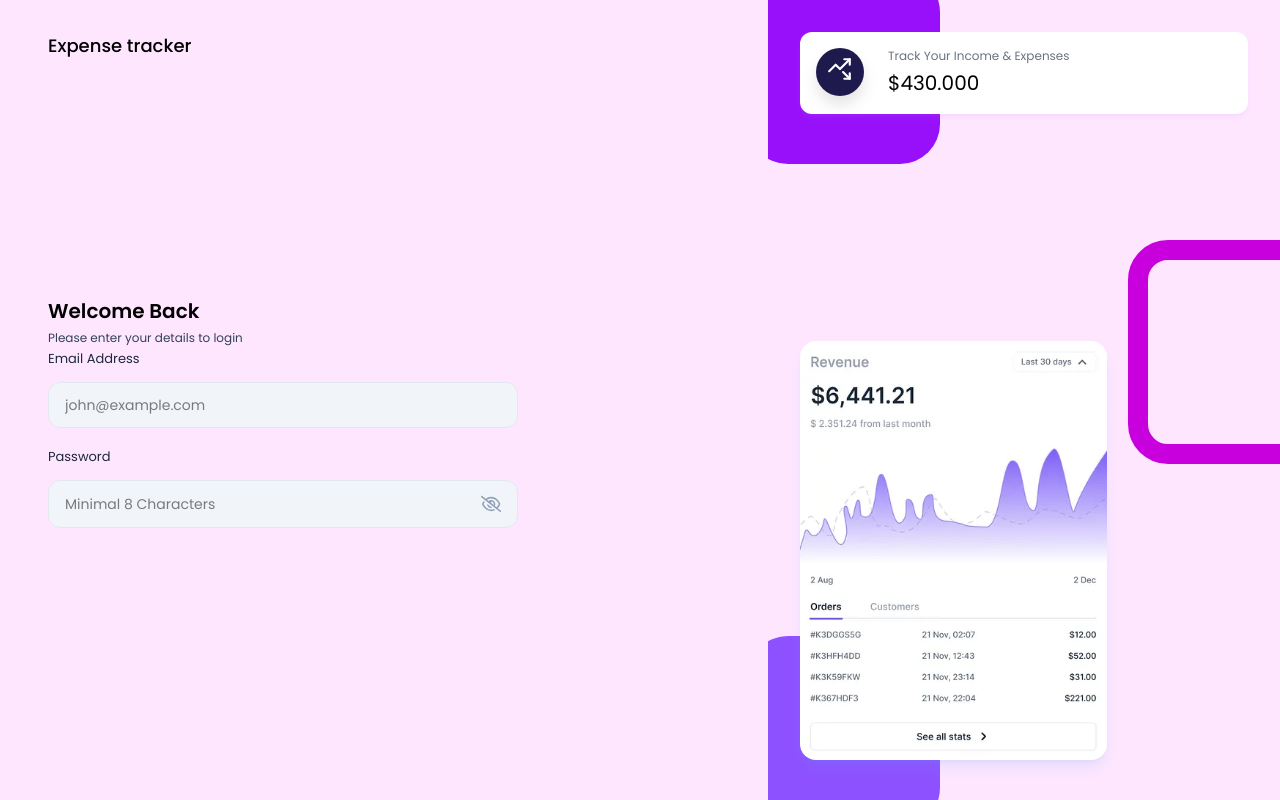
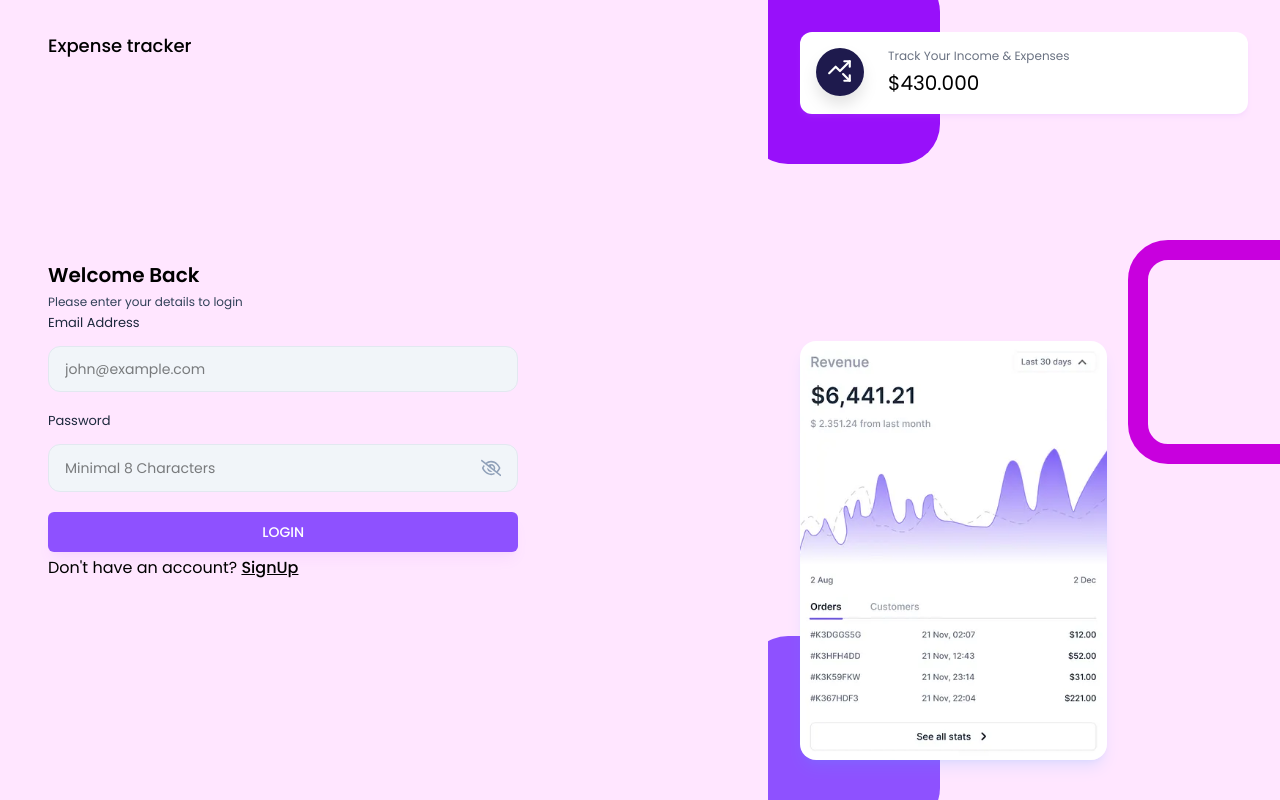
Before and after one commit to rhizaqi/expense-tracker, a React (Vite) app in the folder fe-expense-tracker/: page /login in a window 1280 px wide. Built offline with nearby package versions, Linux system fonts and the light colour scheme.

Commit message:
feat: do login

```diff
--- a/fe-expense-tracker/src/components/layouts/AuthLayout.jsx
+++ b/fe-expense-tracker/src/components/layouts/AuthLayout.jsx
@@ -16,7 +16,7 @@ export default function AuthLayout({ children }) {
 
         <div className="grid grid-cols-1 z-20">
           <StatsInfoCard
-            icon={<LuTrendingUpDown className="my-2"/>}
+            icon={<LuTrendingUpDown className="my-2.5 "/>}
             label="Track Your Income & Expenses"
             value="430.000"
             color="bg-indigo-950"
--- a/fe-expense-tracker/src/index.css
+++ b/fe-expense-tracker/src/index.css
@@ -25,5 +25,9 @@
 }
 
 .input-box {
-  @apply w-full flex justify-between gap-3 text-sm text-black bg-slate-100 rounded-xl px-4 py-3 mb-4 mt-3 border border-slate-200 outline-none
+  @apply w-full flex justify-between gap-3 text-sm text-black bg-slate-100 rounded-xl px-4 py-3 mb-4 mt-3 border border-slate-200 outline-none;
 }
+
+.btn-primary {
+  @apply w-full text-sm font-medium text-white bg-violet-500 shadow-lg shadow-purple-600/5 p-[10px] rounded-md my-1 hover:bg-purple-600/15 hover:text-purple-600;
+}
--- a/fe-expense-tracker/src/pages/Auth/Login.jsx
+++ b/fe-expense-tracker/src/pages/Auth/Login.jsx
@@ -1,17 +1,36 @@
 import { useState } from "react";
 import AuthLayout from "../../components/layouts/AuthLayout";
-import { useNavigate } from "react-router-dom";
+import { Link, useNavigate } from "react-router-dom";
 import Input from "../../components/inputs/input";
+import { validateEmail } from "../../utility/helper";
+
 
 export default function Login() {
   const [email, setEmail] = useState("");
   const [password, setPassword] = useState("");
+  const [error, setError] = useState("");
 
   const navigate = useNavigate();
 
   //Handle Login Form Submit
 
-  const handleLogin = async () => {};
+  const handleLogin = async (event) => {
+    event.preventDefault();
+
+    if (!validateEmail(email)) {
+      setError("Please enter a valid email address");
+      return;
+    }
+
+    if (!password) {
+      setError("Please enter the password");
+      return;
+    }
+
+    setError("");
+
+    //Login API Call
+  };
 
   return (
     <AuthLayout>
@@ -37,6 +56,19 @@ export default function Login() {
             placeholder="Minimal 8 Characters"
             type="password"
           />
+
+          {error && <p className="text-red-500 text-xs pb-2.5"> {error}</p>}
+
+          <button type="submit" className="btn-primary">
+            LOGIN
+          </button>
+
+          <p>
+            Don't have an account?{" "}
+            <Link className="font-medium text-primary underline" to="/signup">
+              SignUp
+            </Link>
+          </p>
         </form>
       </div>
     </AuthLayout>
--- a/fe-expense-tracker/src/utility/helper.js
+++ b/fe-expense-tracker/src/utility/helper.js
@@ -0,0 +1,4 @@
+export const validateEmail = (email) => {
+  const regex = /^([a-z0-9_\.-]+)@([\da-z\.-]+)\.([a-z\.]{2,5})$/;
+  return regex.test(email);
+};
```
